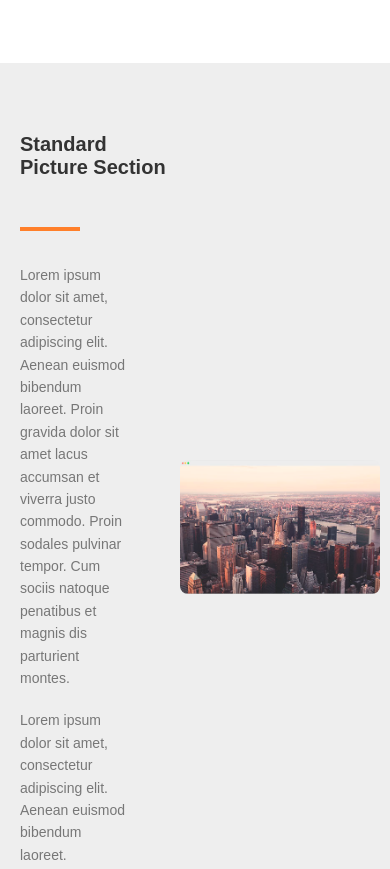
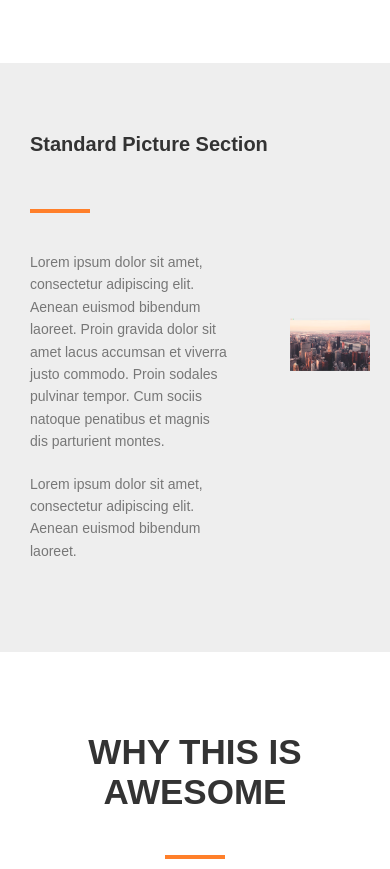
Before and after one commit to Santi0103/Axit, a plain HTML site: page index.html in a window 390 px wide. Shown: the part 2360-3229 px from the top of the page. Drawn offline with Linux system fonts and the light colour scheme.

Commit message:
Km - cambios en lo responsivo

```diff
--- a/styles/index.css
+++ b/styles/index.css
@@ -801,12 +801,12 @@ footer .socials img {
 
     .standard-picture-image {
         width: 300px;
-        margin-right: 30px;
+        margin-right: 0;
     }
 
     .standard-picture-image img {
         width: 300px;
-        margin-right: 30px;
+        padding: 10px;
     }
 
     .tab-content {
@@ -1028,8 +1028,25 @@ footer .socials img {
         margin-bottom: 10px;
     }
 
+    .standard-picture-text {
+        margin: 0 0 0 20px;
+        font-size: 20px;
+    }
+
+    .standard-picture-image img {
+        width: 100px;
+        padding: 10px;
+    }
+
+    .standard-picture-image {
+        width: 100px;
+        margin-right: 0;
+        height: 100px;
+    }
+
     .standard-picture-text p {
         font-size: 14px;
+        margin: 0 50px 20px 0;
     }
 
     .texto p {
```
